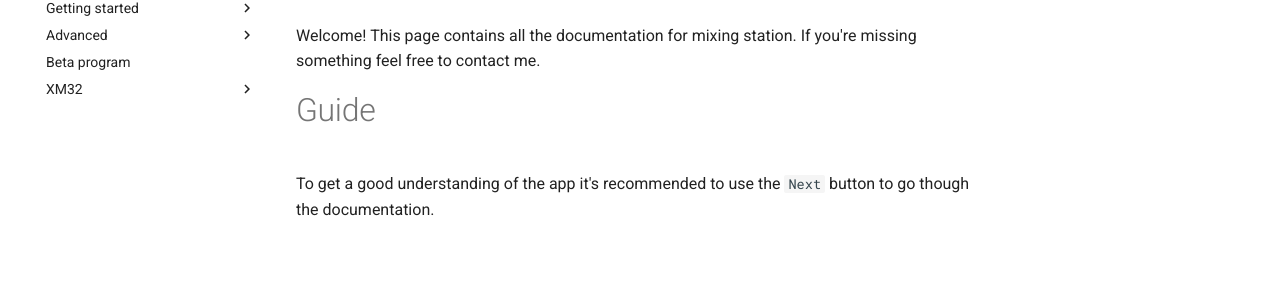
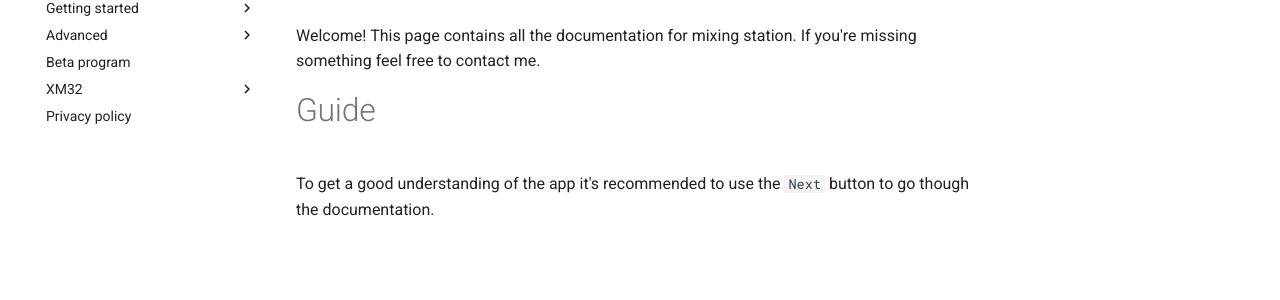
Before and after one commit to davidgiga1993/mixing-station-docs, an MkDocs documentation site: the page built from docs/index.md, in a window 1280 px wide. Shown: the part 157-457 px from the top of the page. Built offline with MkDocs 1.6.1 and Material for MkDocs 9.7.7, drawn with Linux system fonts in a browser that asks for light colours.

Commit message:
Add privacy policy link

```diff
--- a/mkdocs.yml
+++ b/mkdocs.yml
@@ -20,3 +20,5 @@
       Bus password: xm32/bus-password.md
       X32-Mix lag: xm32/network-compare.md
       Samsung & Android 6: xm32/samsung-android6.md
+
+  - Privacy policy: https://dev-core.org/dsgvo
```
